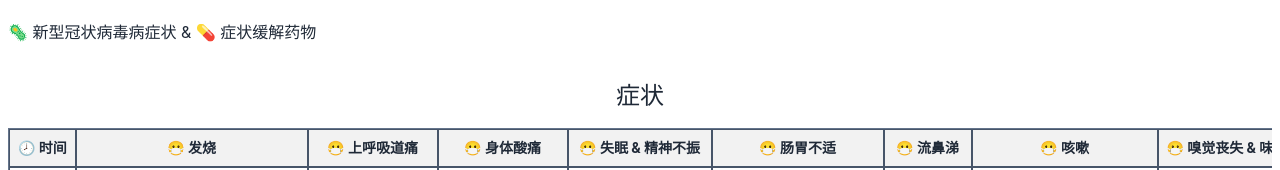
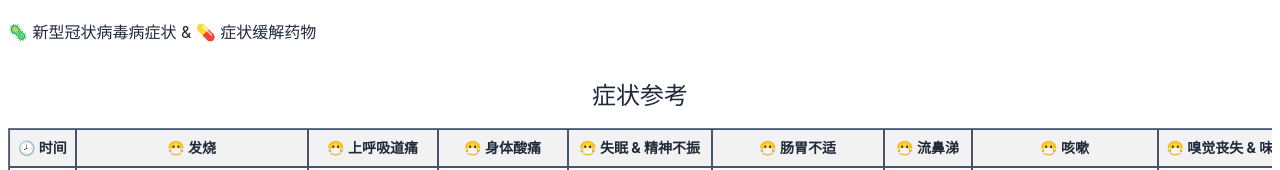
Before and after one commit to zcyc/medication-guide, a React (Vite) app: page / in a window 1280 px wide. Shown: the top 170 px of the page. Built offline with nearby package versions, Linux system fonts and the light colour scheme.

Commit message:
Update App.jsx

```diff
--- a/src/App.jsx
+++ b/src/App.jsx
@@ -8,7 +8,7 @@ function App() {
                     🦠 新型冠状病毒病症状 & 💊 症状缓解药物
                 </h1>
             </div>
-            <div className="text-2xl text-center m-4">症状</div>
+            <div className="text-2xl text-center m-4">症状参考</div>
             <div className="overflow-x-auto m-2">
                 <table className="table w-full table-compact border-separate border border-slate-500">
                     <thead>
```
